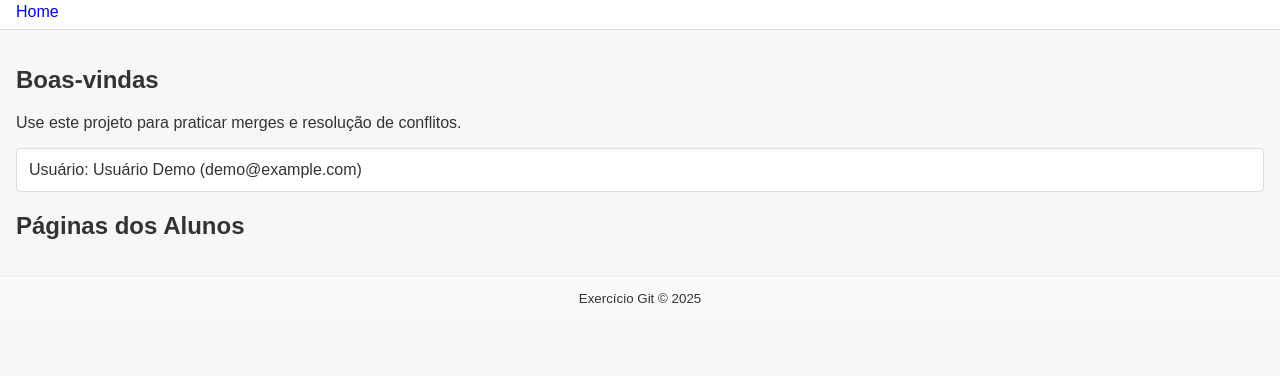
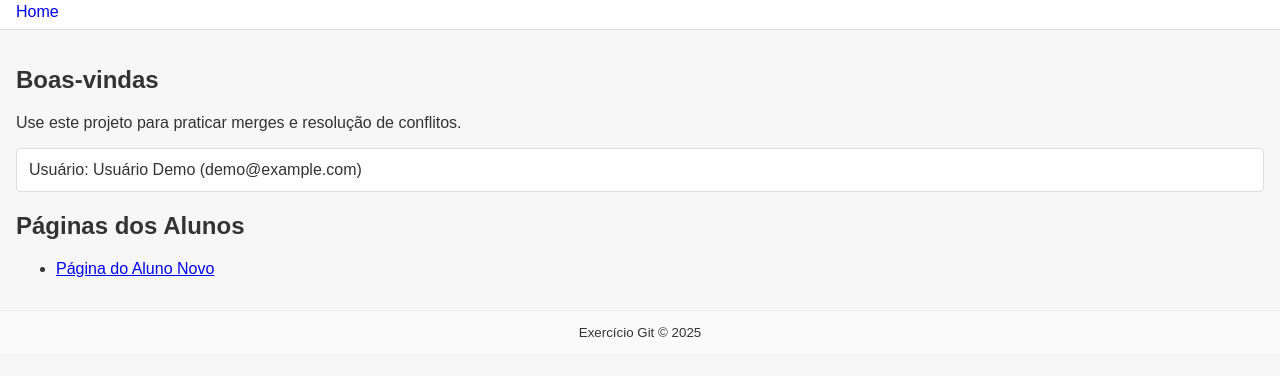
Before and after one commit to vicmngouveia/euqueromeupontoprofessor, a plain HTML site: page index.html in a window 1280 px wide. Shown: the part 74-450 px from the top of the page. Drawn offline with Linux system fonts and the light colour scheme.

Commit message:
Update index.html

```diff
--- a/index.html
+++ b/index.html
@@ -30,6 +30,7 @@
       <ul>
         <!-- Cada aluno deve adicionar um link exclusivo aqui (linhas distintas para evitar conflito) -->
         <!-- Exemplo: <li><a href="pages/aluno1.html">Página do Aluno 1</a></li> -->
+        <li><a href="pages/aluno1.html">Página do Aluno Novo</a></li>
       </ul>
     </section>
   </main>
```
